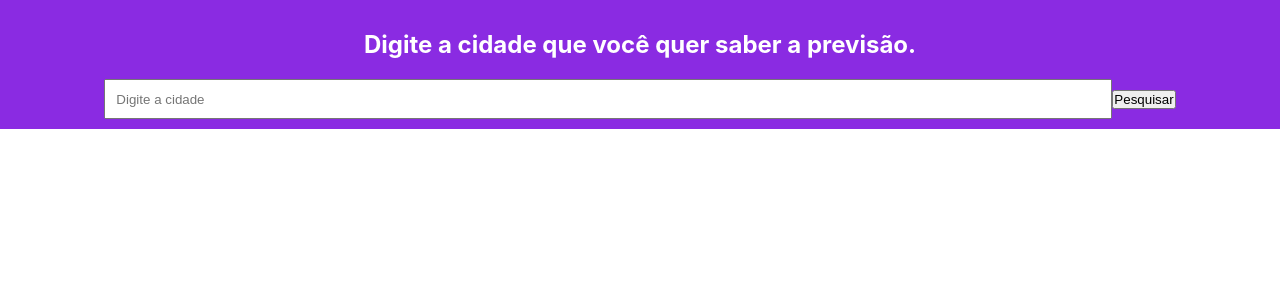
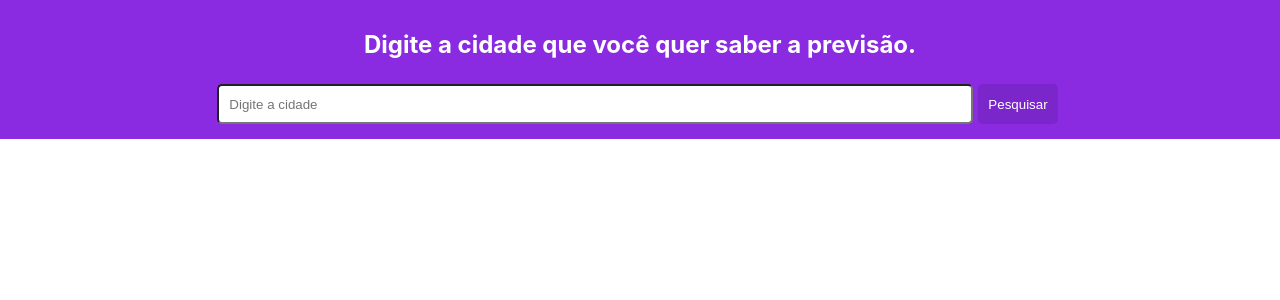
Before and after one commit to D-Sabino/Curso-de-ReactJS, a React (Create React App) app in the folder app_previsao_tempo/: page / in a window 1280 px wide. Shown: the top 300 px of the page. Built offline with nearby package versions, Linux system fonts and the light colour scheme.

Commit message:
Estilizando o botão pesquisar

```diff
--- a/app_previsao_tempo/src/App.css
+++ b/app_previsao_tempo/src/App.css
@@ -16,8 +16,19 @@
 }
 
 .search input[type=text]{
-  width: 80%;
+  width: 60%;
   height: 40px;
   padding-left: 10px;
+  border-radius: 5px;
+}
 
+.search input[type=submit]{
+  background-color: rgb(123, 38, 202);
+  margin: 5px;
+  color: white;
+  padding: 10px;
+  height: 40px;
+  border: none;
+  border-radius: 5px;
+  cursor: pointer;
 }
```
